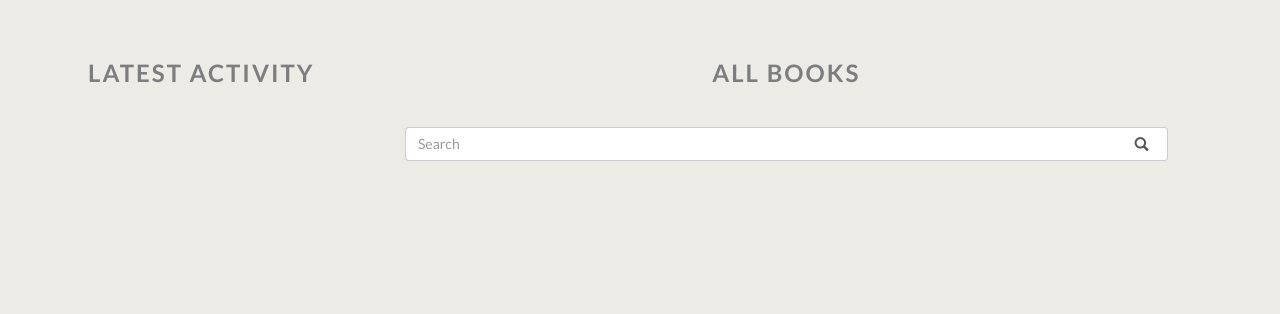
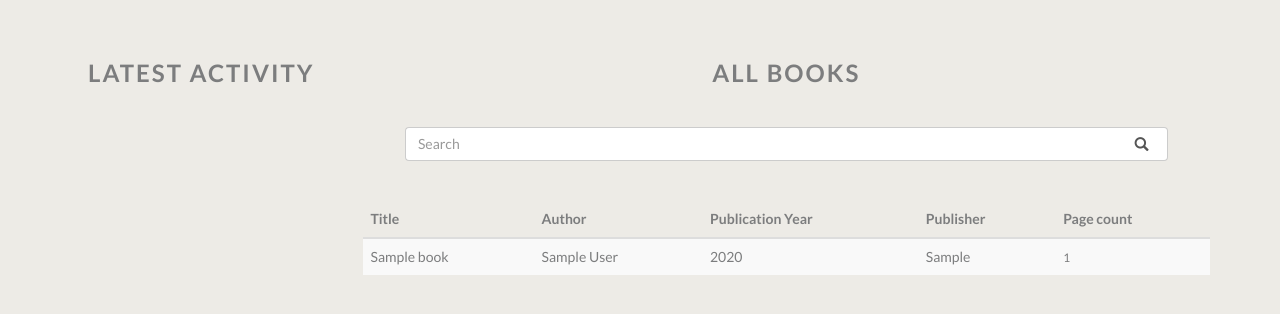
Before and after one commit to JoelLappalainen/infoLib, a Django app: page / in a window 1280 px wide. Shown: the part 59-373 px from the top of the page. Run offline with Django 3.2, Linux system fonts and the light colour scheme; tables that the repository leaves empty hold one stand-in row (values such as "Sample post"); some libraries are stand-ins or nearby versions.

Commit message:
added table to list all the books

```diff
--- a/books/models.py
+++ b/books/models.py
@@ -1,11 +1,14 @@
 from django.db import models
 
 class Book(models.Model):
-  book_id = models.IntegerField(default=0)
-  ISBN = models.CharField(max_length=150)
-  book_name = models.CharField(max_length=150)
-  description = models.CharField(max_length=500)
-  book_author = models.CharField(max_length=150)
-  publication_year = models.IntegerField(default=0)
-  publisher = models.CharField(max_length=150)
-  page_count = models.IntegerField(default=0)
+    book_id = models.IntegerField(default=0)
+    ISBN = models.CharField(max_length=150)
+    book_name = models.CharField(max_length=150)
+    description = models.CharField(max_length=500)
+    book_author = models.CharField(max_length=150)
+    publication_year = models.IntegerField(default=0)
+    publisher = models.CharField(max_length=150)
+    page_count = models.IntegerField(default=0)
+
+    def __unicode__(self):
+        return self.name
--- a/books/templates/books/index.html
+++ b/books/templates/books/index.html
@@ -80,6 +80,36 @@
                             </form>
                         </div>
 
+
+                        {% if all_books %}
+
+                        <div class="table-responsive">
+                            <table class="table table-striped">
+                                <thead>
+                                    <tr>
+                                        <th>Title</th>
+                                        <th>Author</th>
+                                        <th>Publication Year</th>
+                                        <th>Publisher</th>
+                                        <th>Page count</th>
+                                    </tr>
+                                </thead>
+                                <tbody>
+                                  {% for book in all_books %}
+                                      <tr>
+                                          <td>{{ book.book_name }}</td>
+                                          <td>{{ book.book_author }}</td>
+                                          <td>{{ book.publication_year }}</td>
+                                          <td>{{ book.publisher }}</td>
+                                          <td><small>{{ book.page_count }}</small></td>
+                                      </tr>
+                                  {% endfor %}
+                                </tbody>
+                            </table>
+                        </div>
+
+                        {% endif %}
+
                     </div>
                 </div>
             </div>
--- a/books/views.py
+++ b/books/views.py
@@ -1,4 +1,7 @@
 from django.shortcuts import render, redirect
+from .models import Book
 
 def index(request):
-    return render(request, 'books/index.html', {})
+    all_books = Book.objects.all()
+    context = {'all_books': all_books}
+    return render(request, 'books/index.html', context)
```
